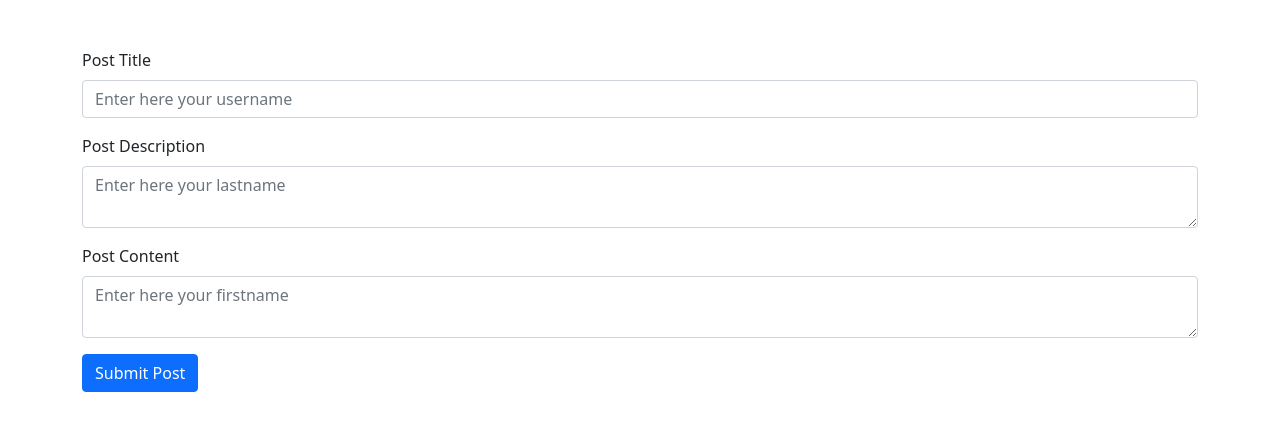
After one commit to FeutreEnBois/PHP-Forum, a PHP site: page /publish-question.php in a window 1280 px wide. The commit adds this page. Shown: the top 431 px of the page. Run offline with PHP 8.4, Linux system fonts and the light colour scheme; the visitor is signed in with stand-in values (Sample User, id 1).

Commit message:
post starting block

```diff
--- a/actions/securityModels.php
+++ b/actions/securityModels.php
@@ -1,5 +1,5 @@
 <?php
 session_start();
-if(isset($_SESSION['auth'])){
+if(!isset($_SESSION['auth'])){
     header('Location: login.php');
 }
--- a/actions/signupModels.php
+++ b/actions/signupModels.php
@@ -3,12 +3,12 @@
 require('actions/database.php');
 
 if(isset($_POST['validate'])){
-    if(!empty($_POST['pseudo']) AND !empty($_POST['lastname']) AND !empty($_POST['firstname']) AND !empty($_POST['password'])){
+    if(!empty($_POST['pseudo']) AND !empty($_POST['lastname']) AND !empty($_POST['firstname']) AND !empty($_POST['pwd'])){
 
         $user_pseudo = htmlspecialchars(($_POST['pseudo']));
         $user_lastname = htmlspecialchars($_POST['lastname']);
         $user_firstname = htmlspecialchars($_POST['firstname']);
-        $user_password = password_hash($_POST['password'], PASSWORD_DEFAULT);
+        $user_password = password_hash($_POST['pwd'], PASSWORD_DEFAULT);
 
         $checkIfUserAlreadyExists = $bdd->prepare('SELECT pseudo FROM users WHERE pseudo = ?');
         $checkIfUserAlreadyExists->execute(array($user_pseudo));
--- a/login.php
+++ b/login.php
@@ -16,7 +16,7 @@
         </div>
         <div class="mb-3">
             <label for="exampleInputPassword1" class="form-label">Password</label>
-            <input type="password" class="form-control" name="password">
+            <input type="password" class="form-control" name="pwd">
         </div>
         <button type="submit" class="btn btn-primary" name="validate">Se connecter</button>
         <br><br>
--- /dev/null
+++ b/publish-question.php
@@ -0,0 +1,33 @@
+<?php require('actions/securityModels.php'); ?>
+
+<!DOCTYPE html>
+<html lang="en">
+<head>
+    <?php include 'includes/head.php'; ?>
+</head>
+<body>
+<br><br>
+
+    <?php include 'includes/navbar.php'; ?>
+
+    <form class="container" method="POST">
+
+        <?php if(isset($errorMsg)){ echo '<p>'.$errorMsg.'</p>'; } ?>
+
+
+        <div class="mb-3">
+            <label for="exampleInputEmail1" class="form-label">Post Title</label>
+            <input type="text" class="form-control" name="title" placeholder="Enter here your username">
+        </div>
+        <div class="mb-3">
+            <label for="exampleInputPassword1" class="form-label">Post Description</label>
+            <textarea  class="form-control" name="description" placeholder="Enter here your lastname"></textarea>
+        </div>
+        <div class="mb-3">
+            <label for="exampleInputPassword1" class="form-label">Post Content</label>
+            <textarea  class="form-control" name="content" placeholder="Enter here your firstname"></textarea>
+        </div>
+        <button type="submit" class="btn btn-primary" name="validate">Submit Post</button>
+    </form>
+</body>
+</html>
--- a/signup.php
+++ b/signup.php
@@ -25,11 +25,11 @@
         </div>
         <div class="mb-3">
             <label for="exampleInputPassword1" class="form-label">Password</label>
-            <input type="password" class="form-control" name="password">
+            <input type="password" class="form-control" name="pwd">
         </div>
         <button type="submit" class="btn btn-primary" name="validate">S'incrire</button>
         <br><br>
-        <a href="login.php"><p>J'ai déjà un compte, je me connecte</p></a>
+        <a href="index.php"><p>J'ai déjà un compte, je me connecte</p></a>
     </form>
 
 </body>
```
Also changed, not shown: actions/loginModels.php (+5 -2 lines), index.php (+10 -0 lines), actions/publishQuestionModels.php (added).
